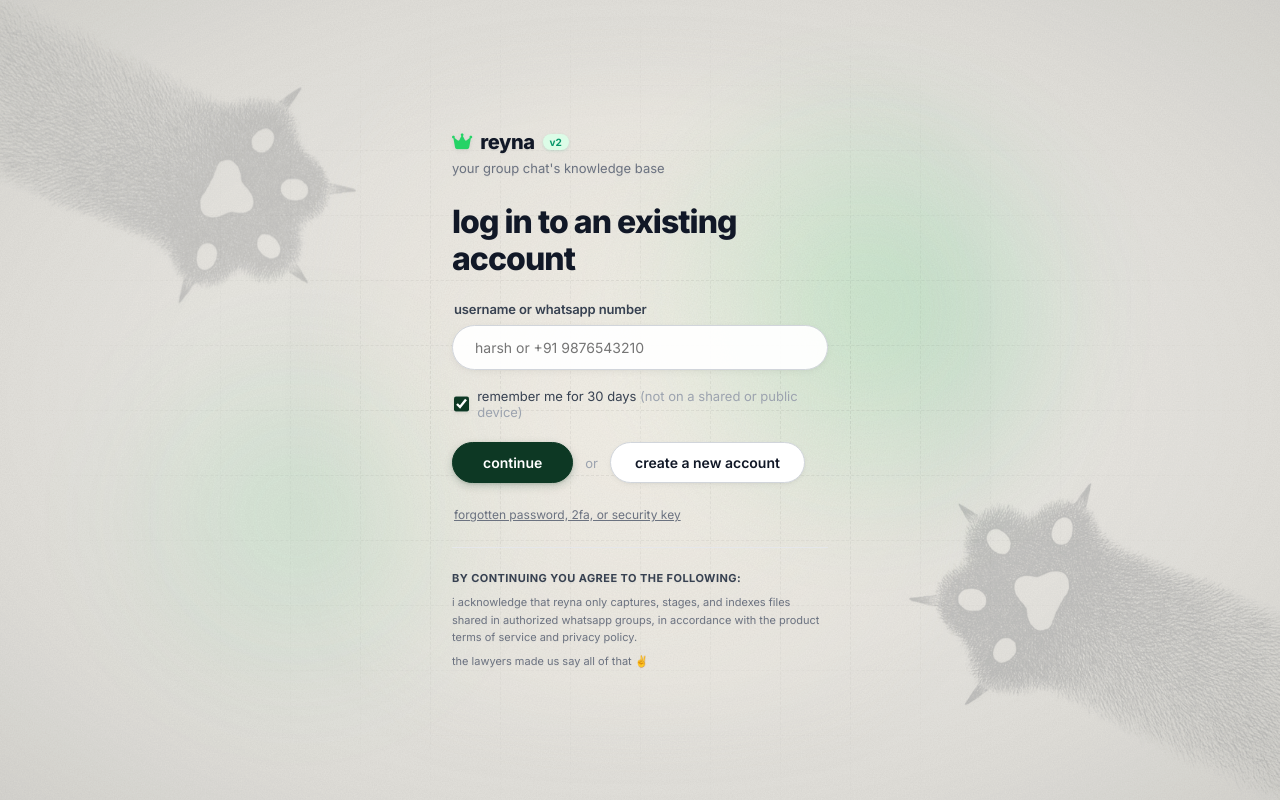
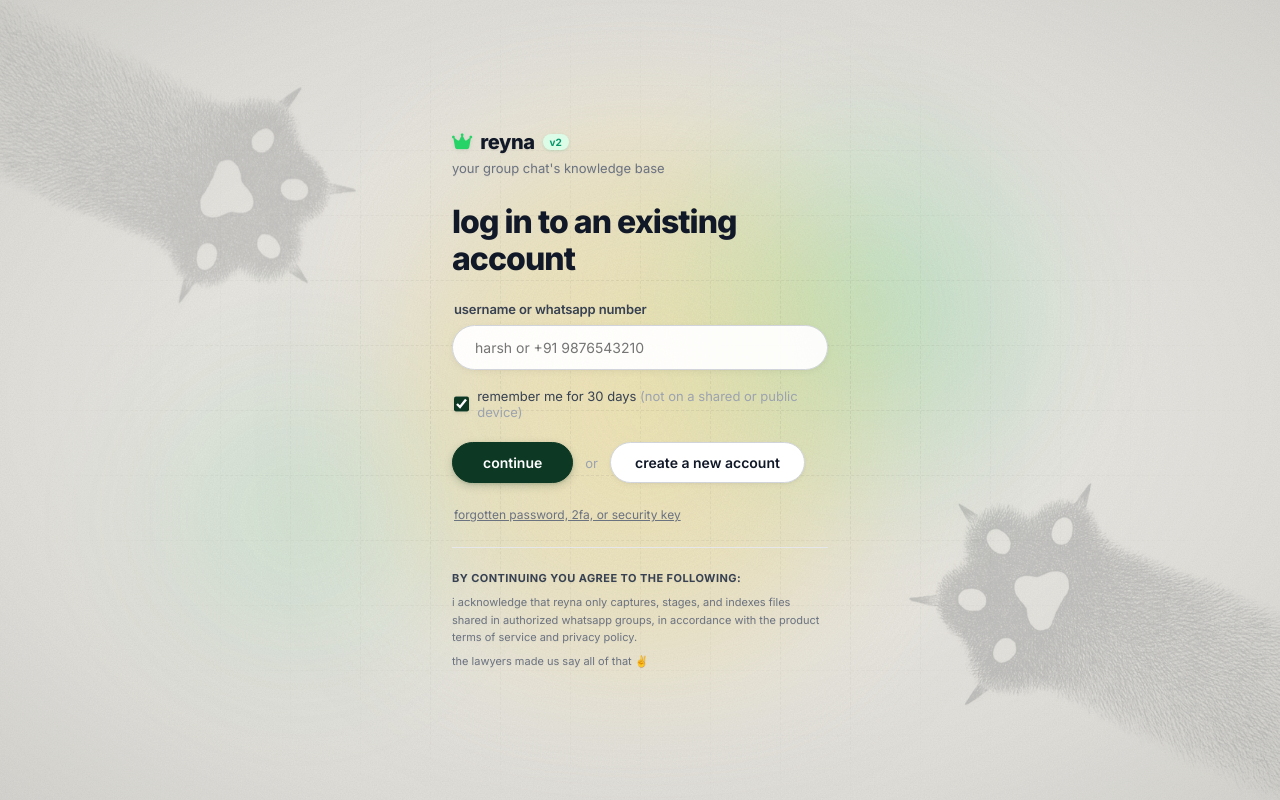
Before and after one commit to hurshnarayan/reyna, a React (Vite) app in the folder web/: page /login in a window 1280 px wide. Built offline with nearby package versions, Linux system fonts and the light colour scheme.

Commit message:
style(login): switch spotlight to visible warm golden-yellow incandescent tone

```diff
--- a/web/src/pages/Login.jsx
+++ b/web/src/pages/Login.jsx
@@ -176,17 +176,17 @@ export default function Login() {
         }}
       />
 
-      {/* Subtle Center Spotlight (behind the grid lines, warm incandescent stage illumination fading outward) */}
+      {/* Warm Yellowish Spotlight (behind grid lines in center of form, fading outwards) */}
       <div
         style={{
           position: 'fixed',
           top: '50%',
           left: '50%',
           transform: 'translate(-50%, -50%)',
-          width: 600,
-          height: 660,
-          background: 'radial-gradient(ellipse at center, rgba(255, 250, 238, 0.48) 0%, rgba(255, 248, 232, 0.22) 48%, rgba(254, 244, 224, 0.06) 72%, transparent 88%)',
-          filter: 'blur(30px)',
+          width: 620,
+          height: 680,
+          background: 'radial-gradient(ellipse 65% 68% at center, rgba(254, 225, 95, 0.35) 0%, rgba(253, 216, 53, 0.18) 45%, rgba(254, 243, 199, 0.06) 72%, transparent 90%)',
+          filter: 'blur(45px)',
           pointerEvents: 'none',
           zIndex: 0,
         }}
```
